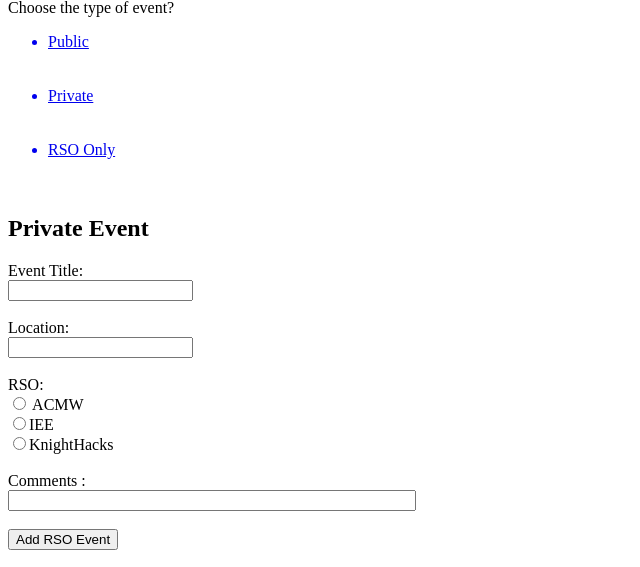
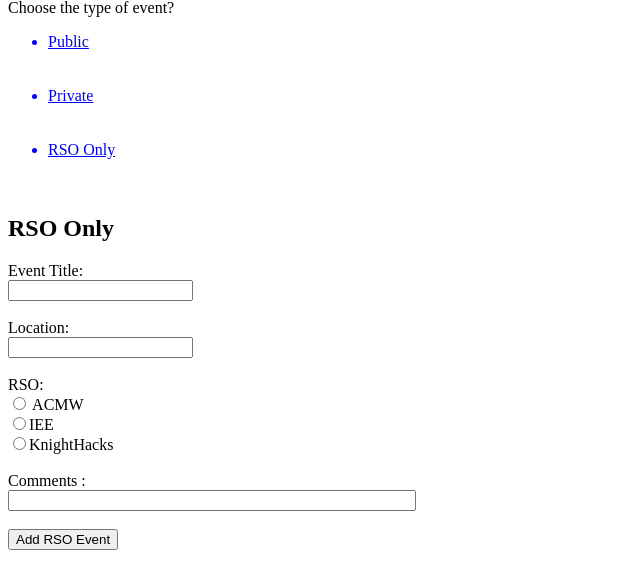
Before and after one commit to pravallik/Events, a PHP site: page /rsoOnly.php in a window 1280 px wide. Shown: the part 120-687 px from the top of the page, without its empty margins (0-640 px from the left). Run offline with PHP 8.4, Linux system fonts and the light colour scheme.

Commit message:
updated rsoonly.php

```diff
--- a/databases/rsoOnly.php
+++ b/databases/rsoOnly.php
@@ -4,7 +4,7 @@
     <main>
         <div class= "wrapper-main-rso">
             <section class = "section-default-rso">
-                <h1>Private Event </h1>
+                <h1> RSO Only </h1>
                 <form class= "form-createRSOOnly" action ="includes/createRSOonly.inc.php" method = "post">
                     Event Title:<br><input type ="text" name= "etitle" placeholder=""><br><br>
                     Location:<br><input type ="text" name= "loc" placeholder=""><br><br>
```
